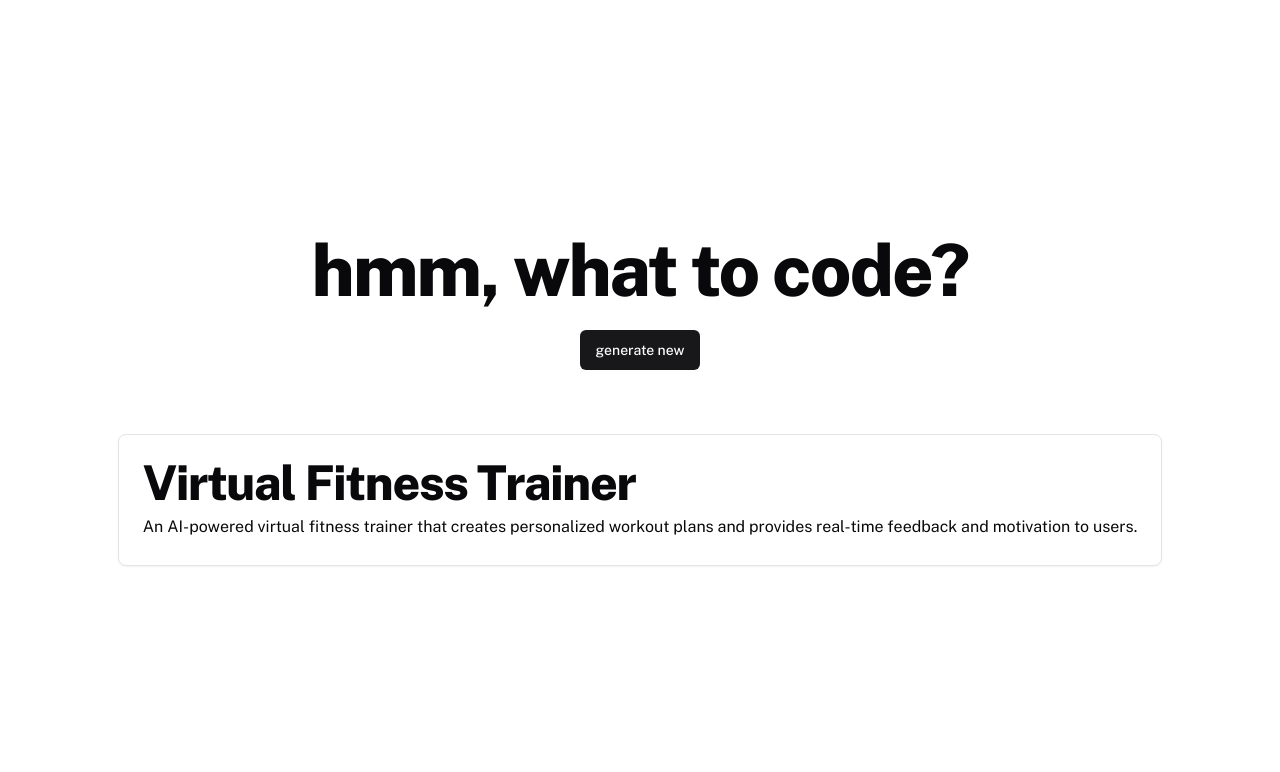
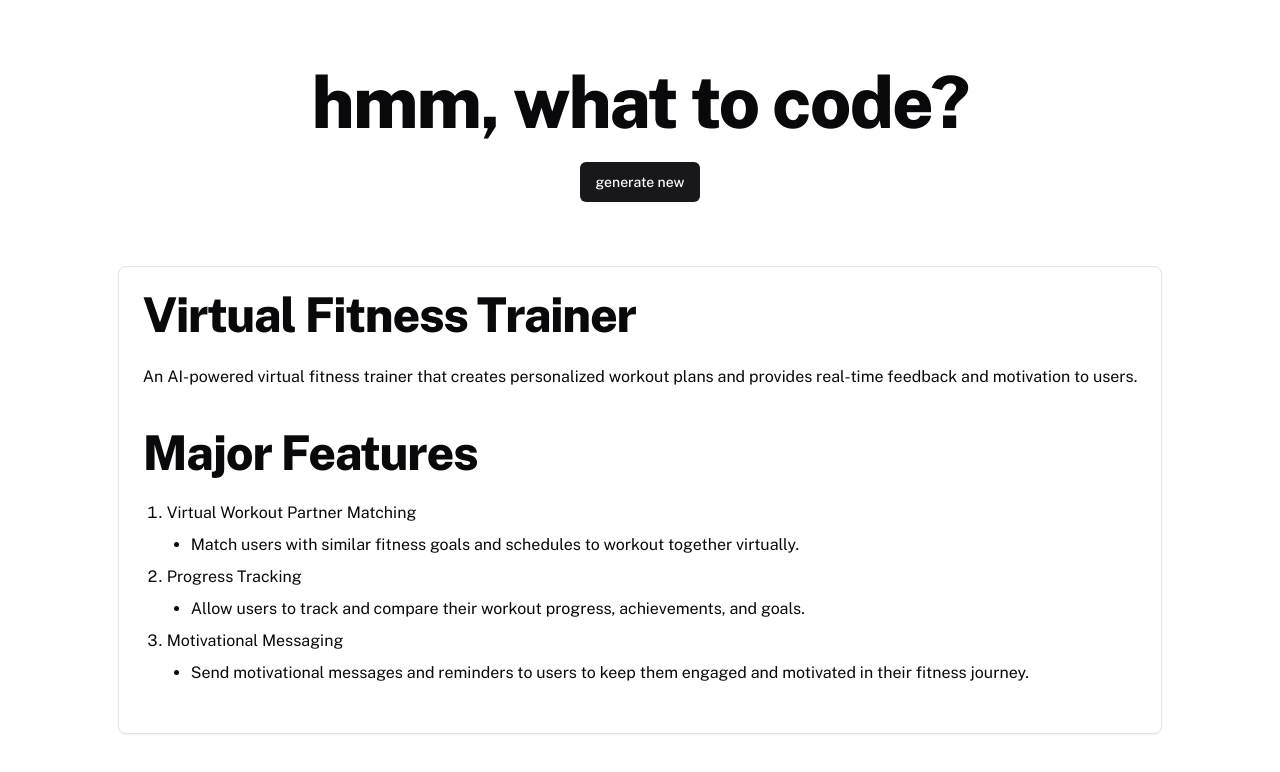
Before and after one commit to owencooke/what-to-code, a Next.js app: page /idea in a window 1280 px wide. Shown: the top 772 px of the page. Built offline with nearby package versions, Linux system fonts and the light colour scheme.

Commit message:
basic chained feature prompt

```diff
--- a/app/api/idea/logic.ts
+++ b/app/api/idea/logic.ts
@@ -1,3 +1,4 @@
+import { z } from "zod";
 import { OpenAI } from "@langchain/openai";
 import { RunnableSequence } from "@langchain/core/runnables";
 import { StructuredOutputParser } from "langchain/output_parsers";
@@ -9,36 +10,60 @@ const IDEA_PROMPT_TEMPLATE = `
     Generate a random idea for a software project.
 `;
 
-const IDEA_PROMPT_OUTPUT = {
-  title: "name of the software project",
-  description: "brief overview of the software project",
-};
+const idea = z.object({
+  title: z.string().describe("name of the software project"),
+  description: z.string().describe("brief overview of the software project"),
+});
 
-export interface Idea {
-  title: string;
-  description: string;
-}
+const FEATURE_PROMPT_TEMPLATE = `
+    {format_instructions}
+    Based on the following software project, generate three major features to be developed.
+    Project Title: {title}
+    Project Description: {description}
+`;
+
+const features = z
+  .array(
+    z.object({
+      title: z.string().describe("title of the feature"),
+      description: z.string().describe("description of the feature"),
+    }),
+  )
+  .length(3)
+  .describe("list of three major features");
 
 /**
- * Initializes and calls a simple chain for generating a software project idea.
+ * Initializes and calls a simple chain for generating a software project idea and its major features.
  */
-export async function getNewIdea(): Promise<Idea> {
-  const parser =
-    StructuredOutputParser.fromNamesAndDescriptions(IDEA_PROMPT_OUTPUT);
-
-  const chain = RunnableSequence.from([
+export async function getNewIdea() {
+  // 1. Generating initial project idea
+  const ideaParser = StructuredOutputParser.fromZodSchema(idea);
+  const ideaChain = RunnableSequence.from([
     PromptTemplate.fromTemplate(IDEA_PROMPT_TEMPLATE),
     new OpenAI({ model: "gpt-3.5-turbo", temperature: 0.8 }),
-    parser,
+    ideaParser,
   ]);
-
-  // TODO: pass {list_of_idea_types} to the template here, from function arguments
-  const response = await chain.invoke({
-    format_instructions: parser.getFormatInstructions(),
+  const { title, description } = await ideaChain.invoke({
+    format_instructions: ideaParser.getFormatInstructions(),
   });
 
+  // 2. Major features to develop for project
+  const featureParser = StructuredOutputParser.fromZodSchema(features);
+  const featureChain = RunnableSequence.from([
+    PromptTemplate.fromTemplate(FEATURE_PROMPT_TEMPLATE),
+    new OpenAI({ model: "gpt-3.5-turbo", temperature: 0.8 }),
+    featureParser,
+  ]);
+  const featureResponse = await featureChain.invoke({
+    format_instructions: featureParser.getFormatInstructions(),
+    title,
+    description,
+  });
+
+  // Combine all results into final project idea
   return {
-    title: response.title,
-    description: response.description,
-  } as Idea;
+    title,
+    description,
+    features: featureResponse,
+  };
 }
--- a/app/globals.css
+++ b/app/globals.css
@@ -105,3 +105,11 @@ blockquote {
 code {
   @apply relative rounded bg-muted px-[0.3rem] py-[0.2rem] font-mono text-sm font-semibold;
 }
+
+ol {
+  @apply my-6 ml-6 list-decimal [&>li]:mt-2;
+}
+
+ul {
+  @apply ml-6 list-disc [&>li]:mt-2;
+}
--- a/app/idea/page.tsx
+++ b/app/idea/page.tsx
@@ -1,14 +1,30 @@
 "use client";
 
-import { Idea } from "@/app/api/idea/logic";
 import { Button } from "@/components/ui/button";
 import { Card, CardHeader } from "@/components/ui/card";
 import { useState } from "react";
 
-const defaultIdea: Idea = {
+const defaultIdea = {
   title: "Virtual Fitness Trainer",
   description:
     "An AI-powered virtual fitness trainer that creates personalized workout plans and provides real-time feedback and motivation to users.",
+  features: [
+    {
+      title: "Virtual Workout Partner Matching",
+      description:
+        "Match users with similar fitness goals and schedules to workout together virtually.",
+    },
+    {
+      title: "Progress Tracking",
+      description:
+        "Allow users to track and compare their workout progress, achievements, and goals.",
+    },
+    {
+      title: "Motivational Messaging",
+      description:
+        "Send motivational messages and reminders to users to keep them engaged and motivated in their fitness journey.",
+    },
+  ],
 };
 
 export default function Home() {
@@ -19,6 +35,8 @@ export default function Home() {
     setIdea(await response.json());
   };
 
+  console.log(idea);
+
   return (
     <div className="flex flex-col items-center justify-center h-screen">
       <div className="flex flex-col items-center justify-center gap-6">
@@ -26,9 +44,24 @@ export default function Home() {
         <Button onClick={handleNewIdea}>generate new</Button>
       </div>
       <Card className="mt-16">
-        <CardHeader>
-          <h1>{idea.title}</h1>
-          <p>{idea.description}</p>
+        <CardHeader className="gap-8">
+          <div>
+            <h1>{idea.title}</h1>
+            <p>{idea.description}</p>
+          </div>
+          <div>
+            <h1>Major Features</h1>
+            <ol>
+              {idea.features.map((feature, i) => (
+                <li key={`feature-${i}`}>
+                  {feature.title}
+                  <ul>
+                    <li>{feature.description}</li>
+                  </ul>
+                </li>
+              ))}
+            </ol>
+          </div>
         </CardHeader>
       </Card>
     </div>
```
